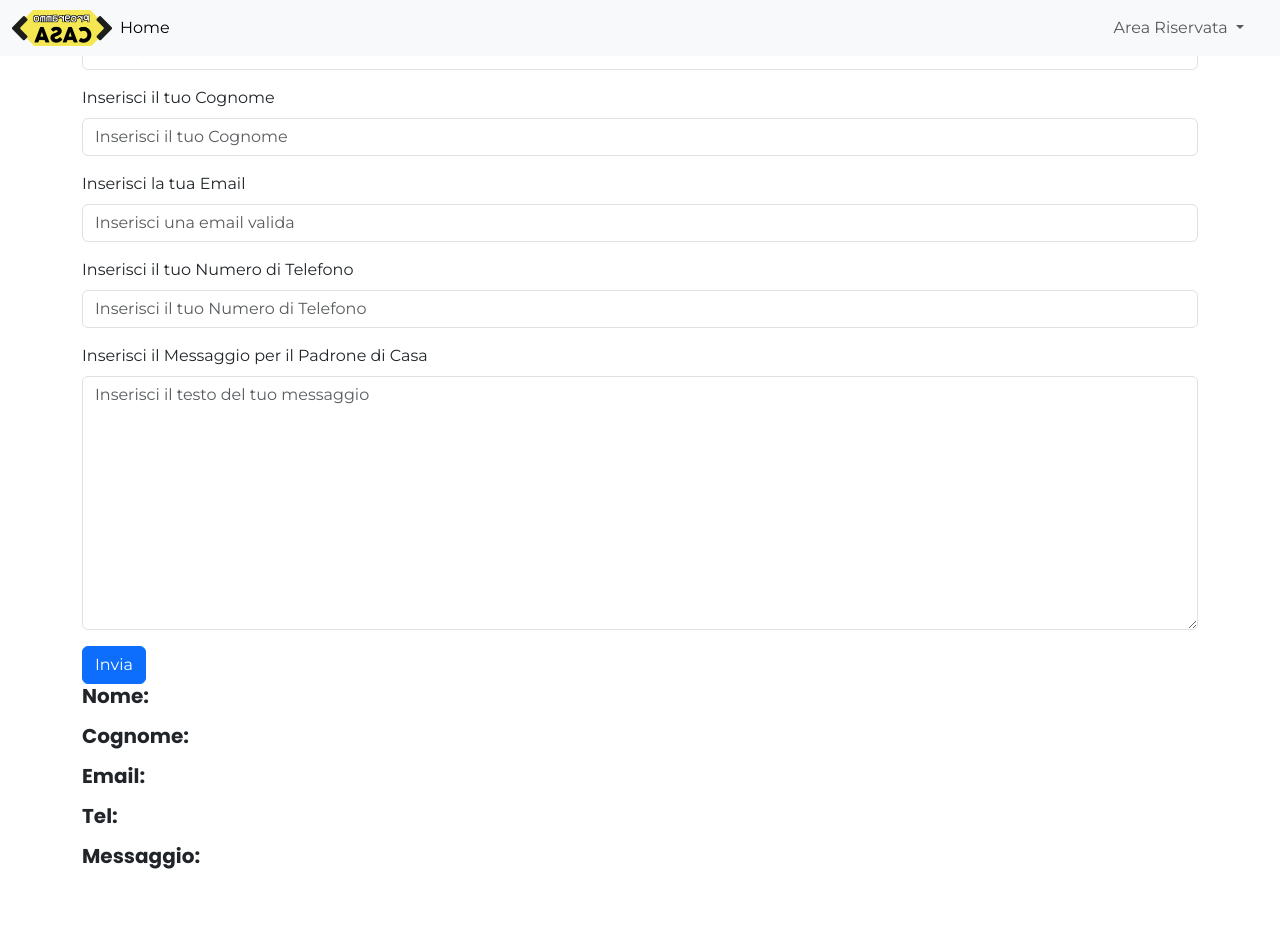
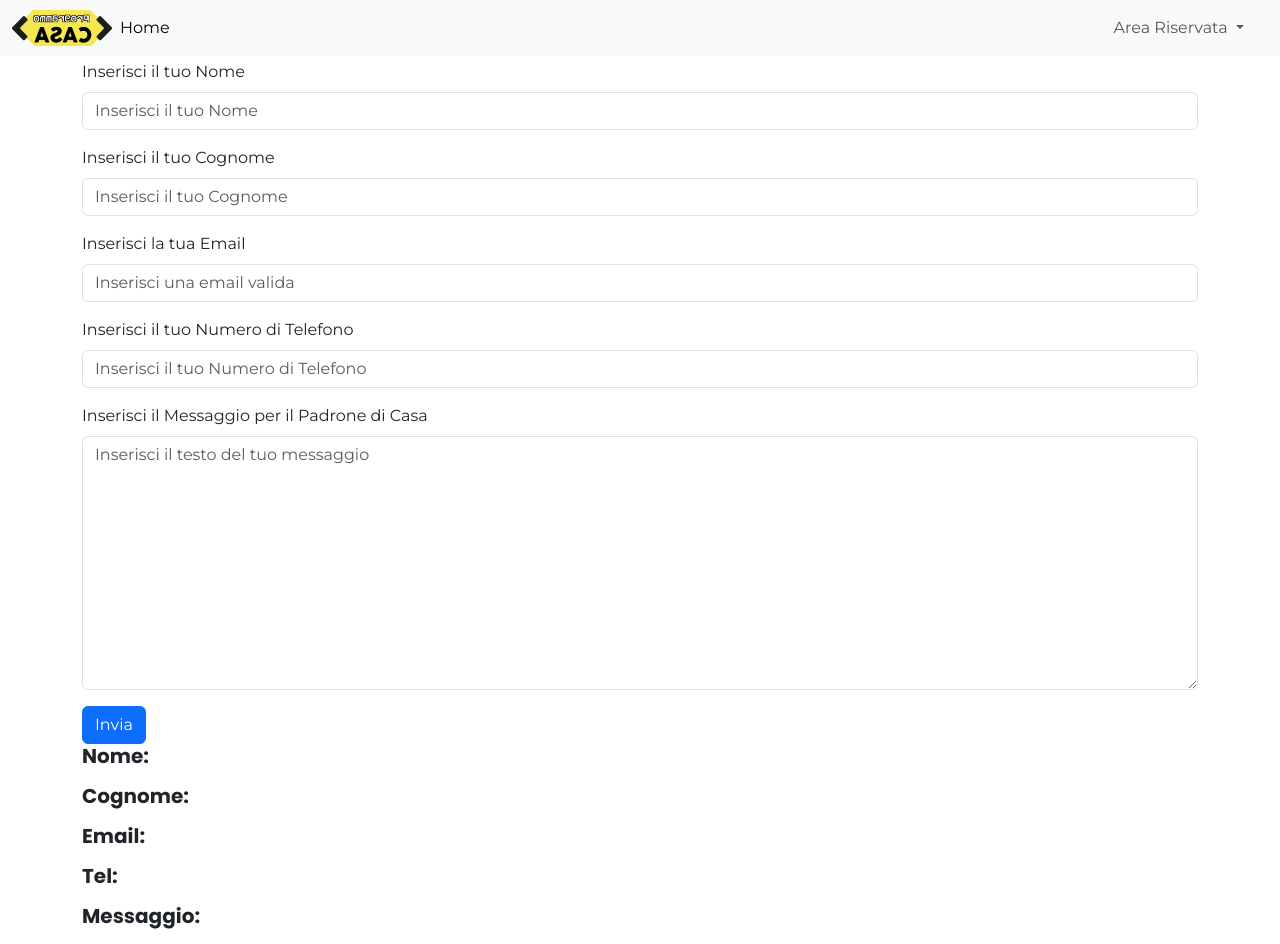
Before and after one commit to RoccoCerro/programmo-casa-vue, a Vue app: page /messages/1 in a window 1280 px wide. Before the commit the page ends 884 px from the top, so only its background shows below. Built offline with nearby package versions, Linux system fonts and the light colour scheme; a web font is replaced by a local one.

Commit message:
FIX - AppMessage container margin

```diff
--- a/src/pages/AppMessages.vue
+++ b/src/pages/AppMessages.vue
@@ -106,5 +106,7 @@ export default {
 </script>
 
 <style lang="scss" scoped>
-
+.container{
+  margin-top: 60px;
+}
 </style>
```
